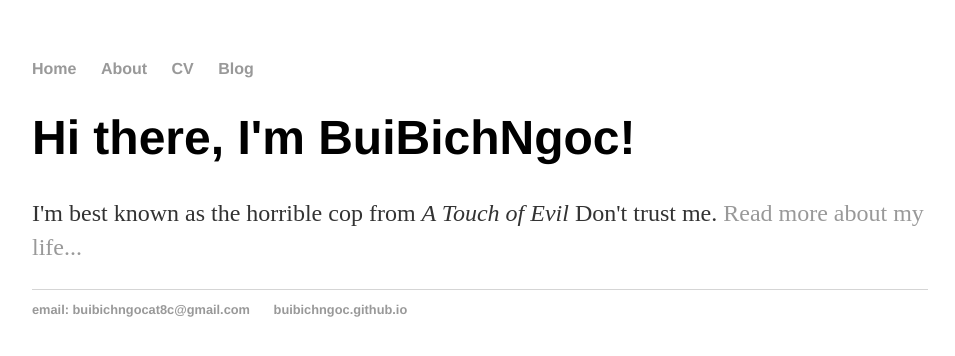
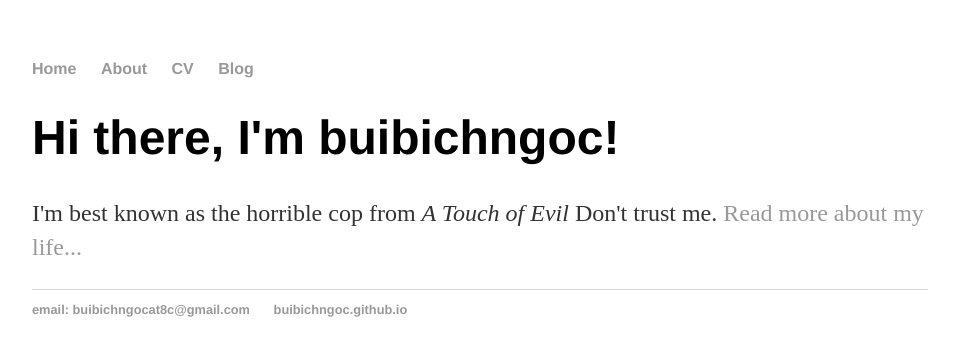
Before and after one commit to buibichngoc/buibichngoc.github.io, a Jekyll site: the page built from index.html, in a window 1280 px wide. Shown: the top 356 px of the page, without its empty margins (160-1115 px from the left). Built offline with Jekyll 4.4.1, drawn with Linux system fonts in a browser that asks for light colours.

Commit message:
Update index.html

```diff
--- a/index.html
+++ b/index.html
@@ -1,30 +1,8 @@
-<!DOCTYPE html>
-<html>
-	<head>
-		<title>buibichngoc</title>
-		<!-- link to main stylesheet -->
-		<link rel="stylesheet" type="text/css" href="/css/main.css">
-	</head>
-	<body>
-		<nav>
-    		<ul>
-        		<li><a href="/">Home</a></li>
-	        	<li><a href="/about">About</a></li>
-        		<li><a href="/cv">CV</a></li>
-        		<li><a href="/blog">Blog</a></li>
-    		</ul>
-		</nav>
-		<div class="container">
-    		<div class="blurb">
-        		<h1>Hi there, I'm BuiBichNgoc!</h1>
-				<p>I'm best known as the horrible cop from <em>A Touch of Evil</em> Don't trust me. <a href="/about">Read more about my life...</a></p>
-    		</div><!-- /.blurb -->
-		</div><!-- /.container -->
-		<footer>
-    		<ul>
-	        		<li><a href="mailto:buibichngocat8c@gmail.com">email: buibichngocat8c@gmail.com</a></li>
-	        		<li><a href="https://buibichngoc.github.io/">buibichngoc.github.io</a></li>
-			</ul>
-		</footer>
-	</body>
-</html>
+---
+layout: default
+title: buibichngoc
+---
+<div class="blurb">
+	<h1>Hi there, I'm buibichngoc!</h1>
+	<p>I'm best known as the horrible cop from <em>A Touch of Evil</em> Don't trust me. <a href="/about">Read more about my life...</a></p>
+</div><!-- /.blurb -->
```
